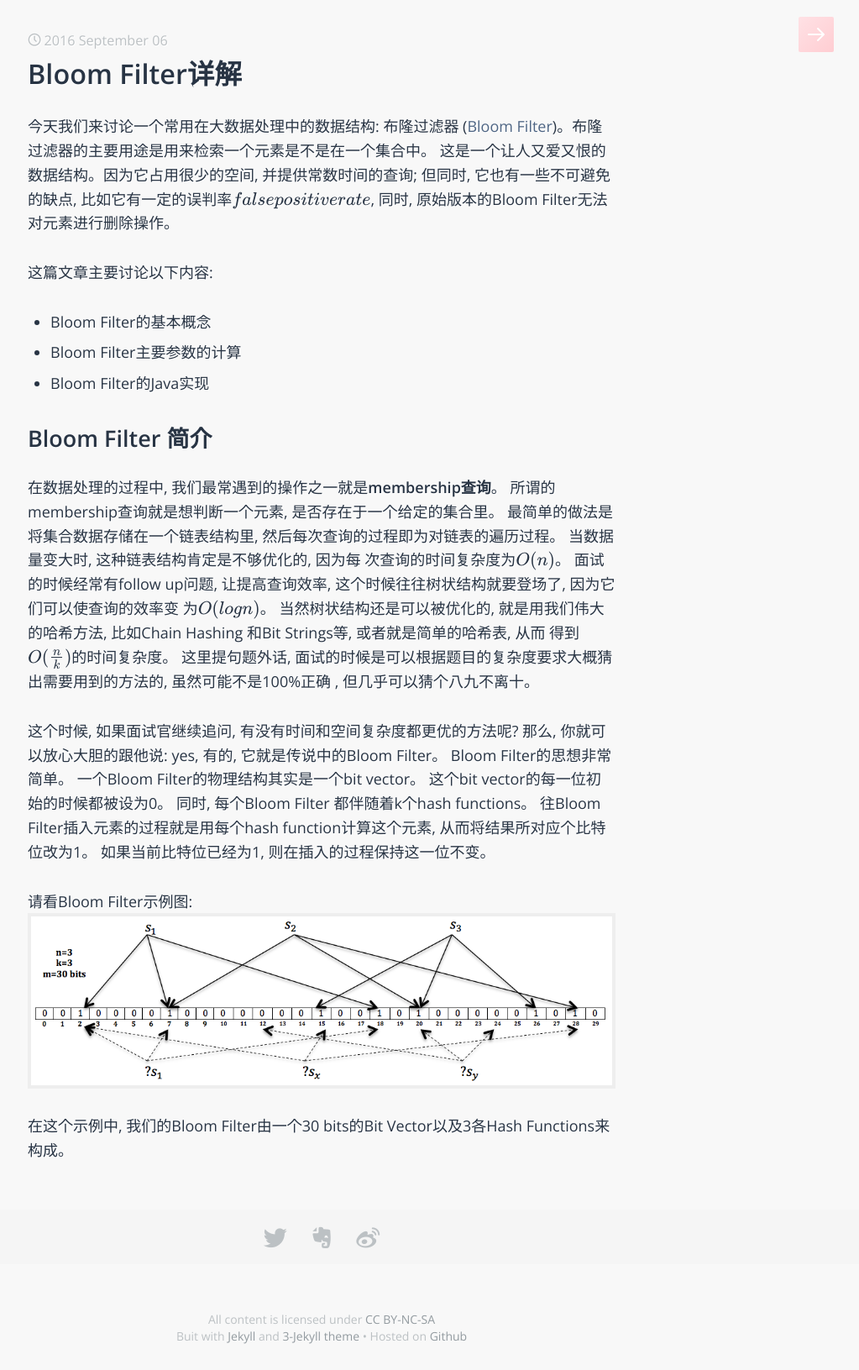
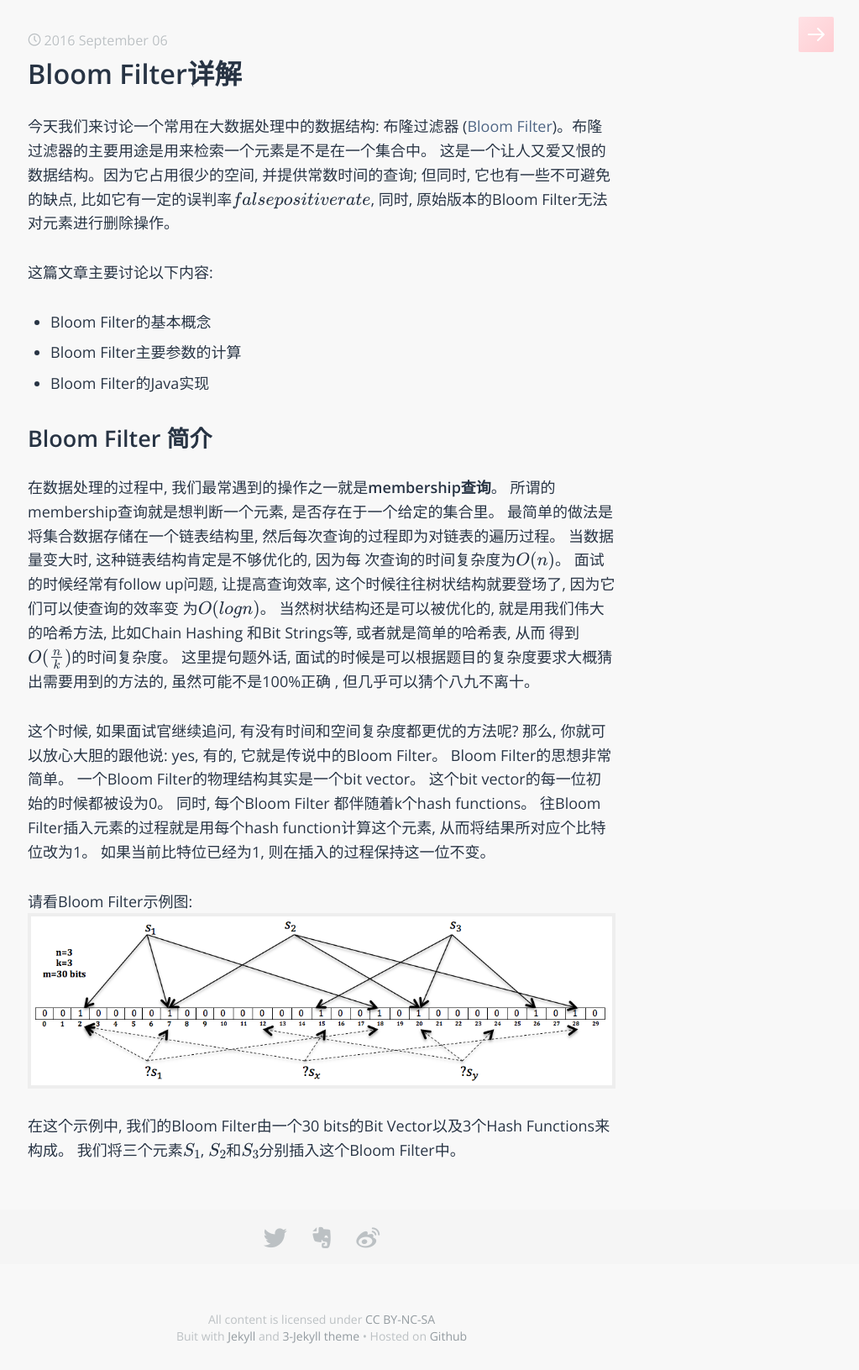
Before and after one commit to sophiesongge/sophiesongge.github.io, a Jekyll site: the page built from _posts/2016-09-06-bloom-filter.markdown, in a window 1280 px wide. Shown: the whole page at 84% size, without its empty margins (257-1280 px from the left). Built offline with Jekyll 4.4.1, drawn with Linux system fonts in a browser that asks for light colours; some web fonts are replaced; formulas are drawn with MathJax 3.

Commit message:
add post

```diff
--- a/_posts/2016-09-06-bloom-filter.markdown
+++ b/_posts/2016-09-06-bloom-filter.markdown
@@ -7,7 +7,7 @@ use_math: true
 ---
 
 今天我们来讨论一个常用在大数据处理中的数据结构: 布隆过滤器 ([Bloom Filter])。布隆过滤器的主要用途是用来检索一个元素是不是在一个集合中。
-这是一个让人又爱又恨的数据结构。因为它占用很少的空间, 并提供常数时间的查询; 但同时, 它也有一些不可避免的缺点, 比如它有一定的误判率\\(false positive rate\\),
+这是一个让人又爱又恨的数据结构。因为它占用很少的空间, 并提供常数时间的查询; 但同时, 它也有一些不可避免的缺点, 比如它有一定的误判率(false positive rate),
 同时, 原始版本的Bloom Filter无法对元素进行删除操作。
 
  这篇文章主要讨论以下内容:
@@ -34,7 +34,9 @@ Bloom Filter的思想非常简单。 一个Bloom Filter的物理结构其实是
 请看Bloom Filter示例图:
 ![Image](https://github.com/sophiesongge/sophiesongge.github.io/blob/master/images/Bloom_Filter.png?raw=true)
 
-在这个示例中, 我们的Bloom Filter由一个30 bits的Bit Vector以及3各Hash Functions来构成。
+在这个示例中, 我们的Bloom Filter由一个30 bits的Bit Vector以及3个Hash Functions来构成。 我们将三个元素$S_1$, $S_2$和$S_3$分别插入这个Bloom Filter中。
+
+
 
 
 [Bloom Filter]: https://en.wikipedia.org/wiki/Bloom_filter
```
